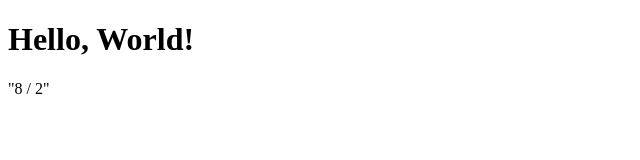
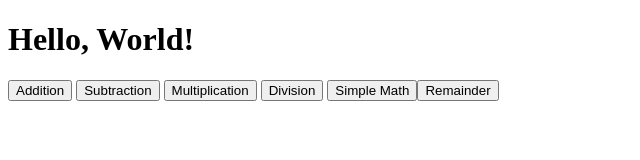
Before and after one commit to JohnJFernandes/JavaScript-Projects, a plain HTML site: page Basic JavaScript Projects1/Project3_math_operators/index.html in a window 1280 px wide. Shown: the whole page, without its empty margins (0-640 px from the left). Drawn offline with Linux system fonts and the light colour scheme.

Commit message:
pg 95 assignment
basic math

```diff
--- a/Basic JavaScript Projects1/Project3_math_operators/index.html
+++ b/Basic JavaScript Projects1/Project3_math_operators/index.html
@@ -4,11 +4,17 @@
     <!-- Required meta tags -->
     <meta charset="utf-8">
     <meta name="viewport" content="width=device-width, initial-scale=1">
-    <title>Hello</title>
+    <title>Project3Math</title>
   </head>
   <body>
     <h1>Hello, World!</h1>
-    <p id="Math3"></p>"8 / 2"</p>
+    <p id="Math">
+      <button onclick="document.getElementById('Math').innerHTML=(2 + 2)">Addition</button>
+      <button onclick="document.getElementById('Math').innerHTML=(5 - 2)">Subtraction</button>
+      <button onclick="document.getElementById('Math').innerHTML=(8 * 8)">Multiplication</button>
+      <button onclick="document.getElementById('Math').innerHTML=(8 / 2)">Division</button>
+      <button onmouseover="document.getElementById('Math').innerHTML=((1 + 2) * 10 / 2 - 5 )">Simple Math</onmouseover>
+      <button onclick="document.getElementById('Math').innerHTML=(25 % 6)">Remainder</button>
     <script src="main.js"></script>
   </body>
 </html>
--- a/Basic JavaScript Projects1/Project3_math_operators/main.js
+++ b/Basic JavaScript Projects1/Project3_math_operators/main.js
@@ -21,7 +21,7 @@ function division() {
 function more_Math()  {
     var simple_Math =(1 + 2) * 10 / 2 - 5;
     document.getElementById("Math").innerHTML = "1 plus 2, multiplied by 10;
-    divided in half and then subtract by 5 equals" + simple_Math;
+    divided in half and then subtract 5 equals" + simple_Math;
 }
 
 function modulus_Operator() {
```
